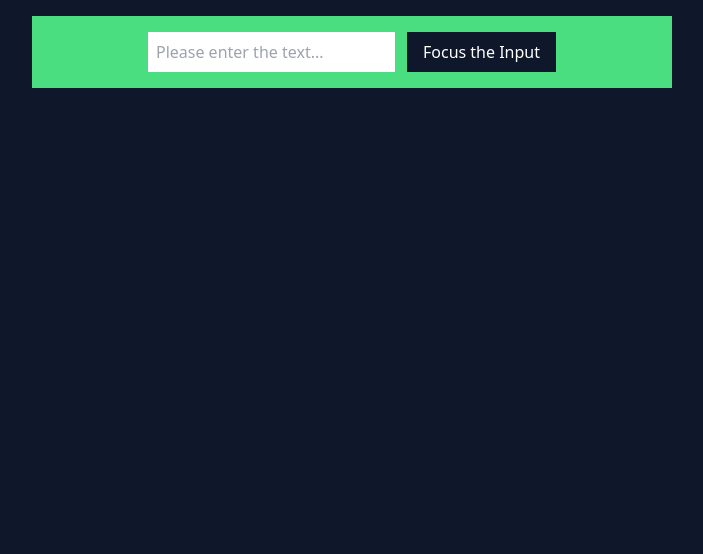
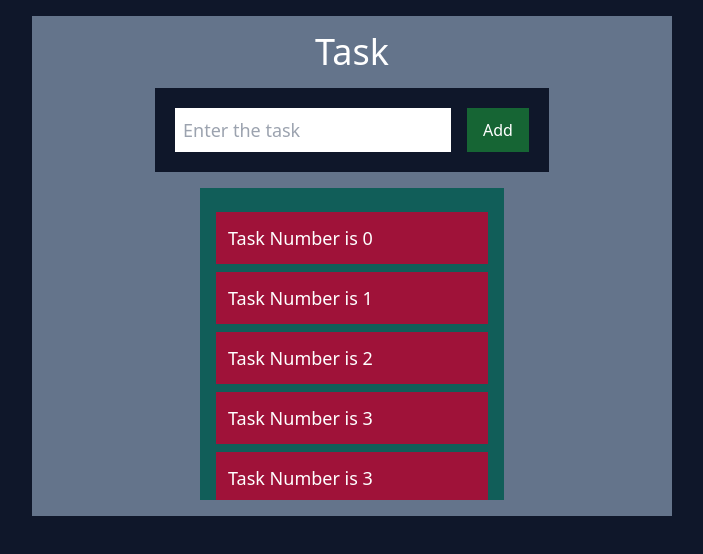
Before and after one commit to Tazri/rnext, a React (Vite) app: page / in a window 1280 px wide. Shown: the top 554 px of the page, without its empty margins (288-991 px from the left). Built offline with nearby package versions, Linux system fonts and the light colour scheme.

Commit message:
complete note on video 4.6 of module 4

```diff
--- a/src/App.jsx
+++ b/src/App.jsx
@@ -1,28 +1,56 @@
-import { useRef } from "react";
-import MyInput from "./MyInput";
+import { useRef, useState } from "react";
+import { flushSync } from "react-dom";
+import ListItem from "./ListItem";
+import UlList from "./UlList";
+import { data } from "./data";
 
 export default function App() {
-  const inputRef = useRef(null);
+  const [value, setValue] = useState("");
+  const [tasks, setTasks] = useState(data);
+  const ulRef = useRef(null);
 
-  function handleClick() {
-    if (inputRef.current) {
-      inputRef.current.focus();
-    }
+  function handleAdd() {
+    const newTask = {
+      id: crypto.randomUUID(),
+      text: value,
+    };
+    setValue("");
+
+    // flush sync
+    flushSync(() => {
+      setTasks((tasks) => {
+        return [...tasks, newTask];
+      });
+    });
+
+    ulRef.current.showLastChild();
   }
+
   return (
     <>
-      <div className="p-4 bg-green-400 text-slate-900 flex w-1/2 mx-auto my-4 text-center justify-center gap-x-3">
-        <MyInput
-          ref={inputRef}
-          placeholder="Please enter the text..."
-          className="p-2 outline-3 focus:outline-slate-900 border-none ring-offset-0 transition-all  outline-none"
-        />
-        <button
-          onClick={handleClick}
-          className="py-2 px-4 bg-slate-900 text-white"
+      <div className="p-4 m-4 w-1/2 bg-slate-500 text-white text-center flex flex-col items-center gap-y-4 h-[500px] mx-auto">
+        <h2 className="text-4xl">Task</h2>
+
+        <div className="bg-slate-900 p-5 flex gap-x-4 flex-wrap">
+          <input
+            value={value}
+            onChange={(e) => setValue(e.target.value)}
+            placeholder="Enter the task"
+            className="p-2 text-lg text-slate-900 focus:outline-none focus:outline-slate-400 focus:outline-4"
+          />
+          <button onClick={handleAdd} className="py-2 px-4 bg-green-800">
+            Add
+          </button>
+        </div>
+
+        <UlList
+          className="bg-teal-800 p-4 flex-grow w-1/2 overflow-auto"
+          ref={ulRef}
         >
-          Focus the Input
-        </button>
+          {tasks.map((task) => {
+            return <ListItem key={task.id}>{task.text}</ListItem>;
+          })}
+        </UlList>
       </div>
     </>
   );
--- /dev/null
+++ b/src/ListItem.jsx
@@ -0,0 +1,3 @@
+export default function ListItem({ children }) {
+  return <li className="bg-rose-800 text-left p-3 my-2 text-lg">{children}</li>;
+}
--- /dev/null
+++ b/src/UlList.jsx
@@ -0,0 +1,26 @@
+import { forwardRef, useImperativeHandle, useRef } from "react";
+
+function UlListWihoutForward({ children }, parentRef) {
+  const ulRef = useRef(null);
+
+  useImperativeHandle(parentRef, () => {
+    return {
+      showLastChild() {
+        ulRef.current.lastChild.scrollIntoView({
+          behavior: "smooth",
+          block: "nearest",
+        });
+      },
+    };
+  });
+
+  return (
+    <ul ref={ulRef} className="bg-teal-800 p-4 flex-grow w-1/2 overflow-auto">
+      {children}
+    </ul>
+  );
+}
+
+const UlList = forwardRef(UlListWihoutForward);
+
+export default UlList;
--- /dev/null
+++ b/src/data.js
@@ -0,0 +1,33 @@
+export const data = [
+  {
+    id: 0,
+    text: "Task Number is 0",
+  },
+  {
+    id: 1,
+    text: "Task Number is 1",
+  },
+  {
+    id: 2,
+    text: "Task Number is 2",
+  },
+  {
+    id: 3,
+    text: "Task Number is 3",
+  },
+
+  {
+    id: 4,
+    text: "Task Number is 3",
+  },
+
+  {
+    id: 5,
+    text: "Task Number is 3",
+  },
+
+  {
+    id: 6,
+    text: "Task Number is 3",
+  },
+];
```
Also changed, not shown: 1 other file (tests, documents, lock files or other folders).
